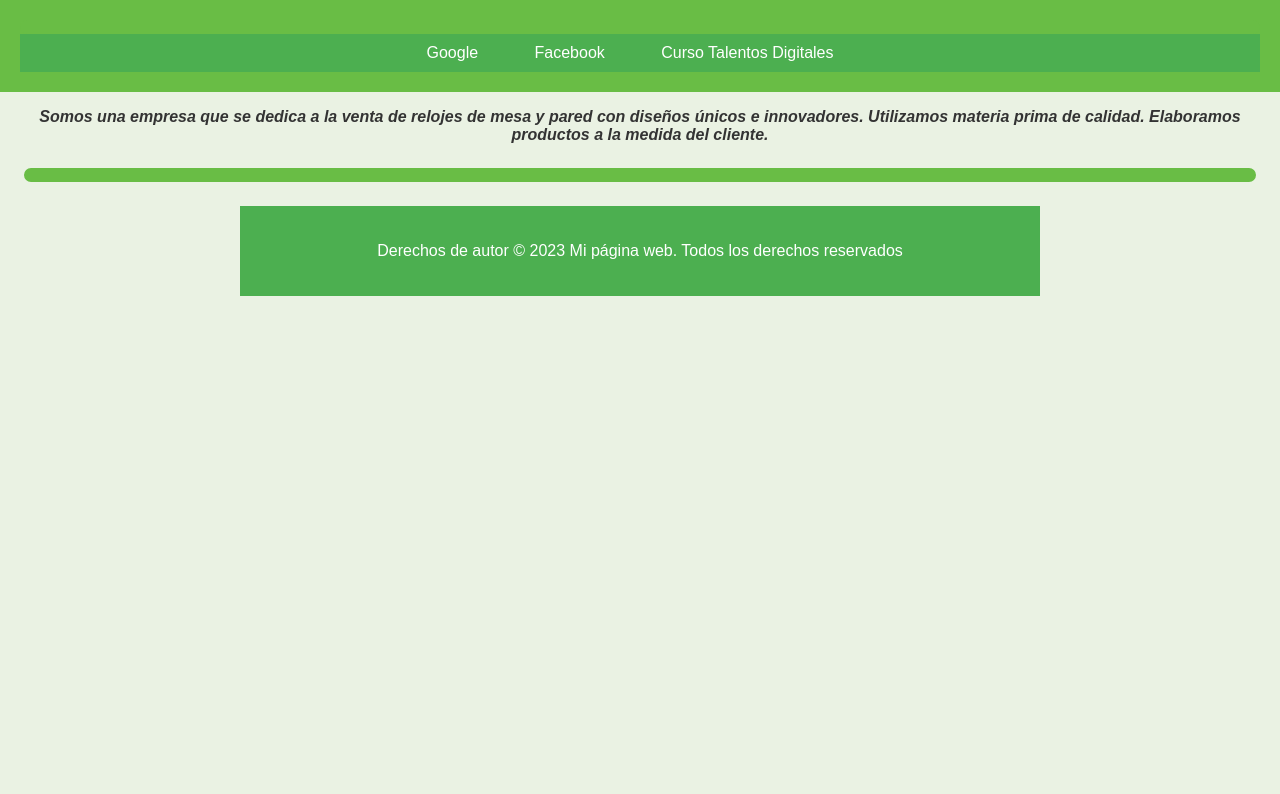
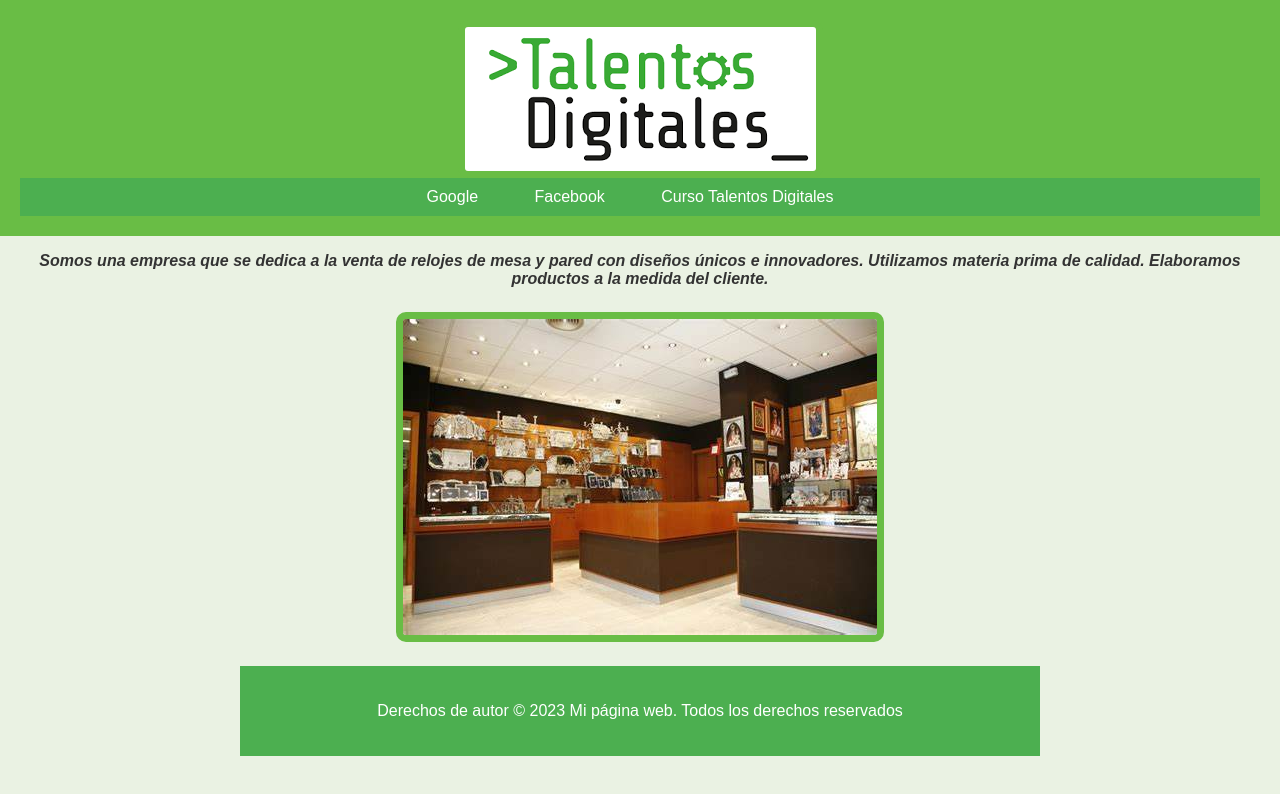
Before and after one commit to Saul-Arnica/Practicas_TL_T1, a plain HTML site: page ProT1_43205368/principal.html in a window 1280 px wide. Drawn offline with Linux system fonts and the light colour scheme; files whose address does not match are found by name.

Commit message:
Arreglando el HTML para las img

```diff
--- a/ProT1_43205368/principal.html
+++ b/ProT1_43205368/principal.html
@@ -9,7 +9,7 @@
 <body>
     <header>
         <div>
-            <img src="logo-td.png" alt="">
+            <img src="C:\Users\saula\OneDrive\Documentos\Materias\Cursos\Talentos Digitales\html\Practicas\image\logo-td.png" alt="">
         </div>
 
         <nav>
@@ -28,7 +28,7 @@
                 cliente. </p>
         </div>
         <div class="cont-img">
-            <img src="OIP.jpg" alt="">
+            <img src="C:\Users\saula\OneDrive\Documentos\Materias\Cursos\Talentos Digitales\html\Practicas\image\OIP.jpg" alt="">
         </div>
     </main>
     <footer class="footer-content">
```
